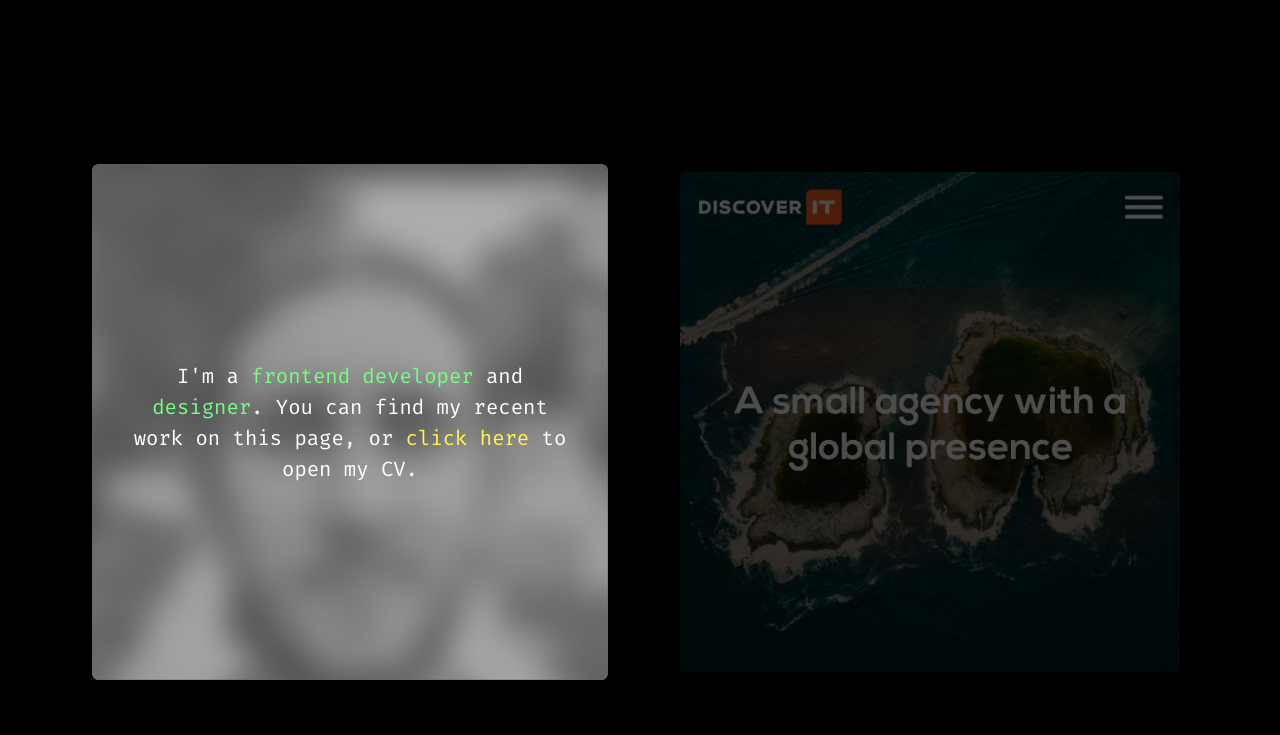
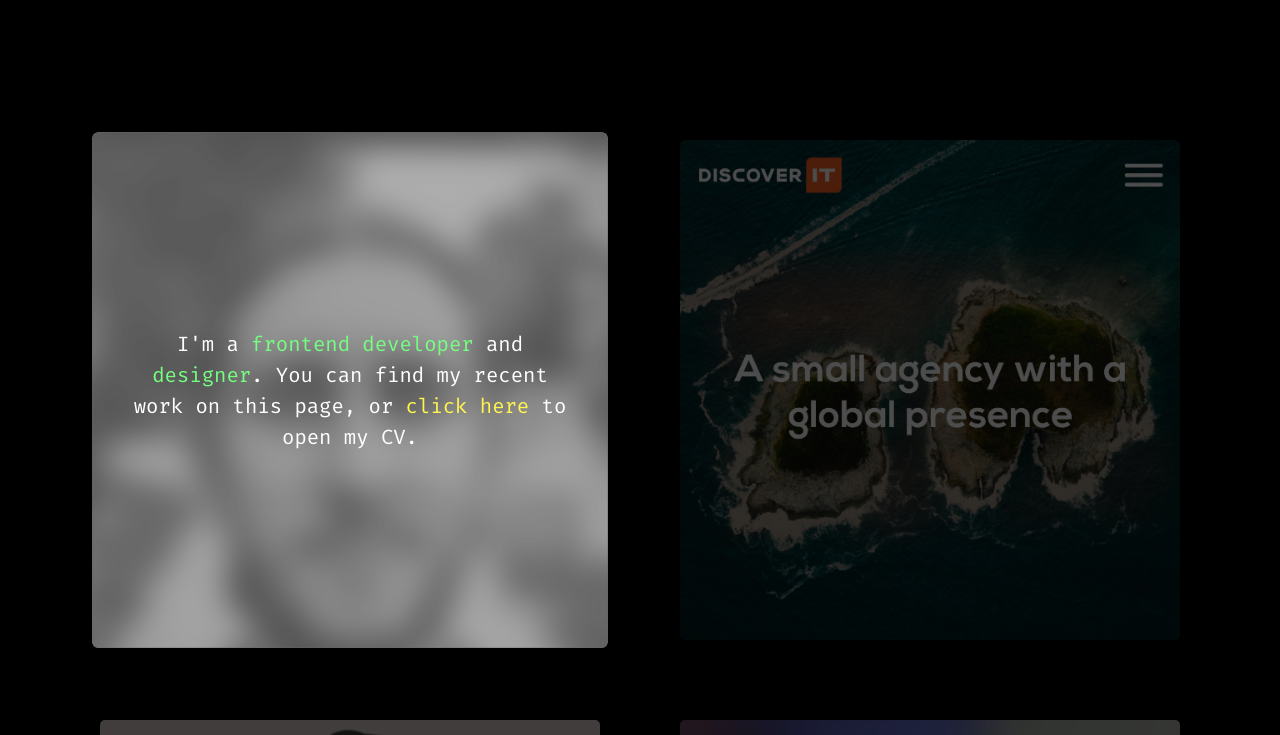
Before and after one commit to domb5041/homepage-3, a Vue app: page / in a window 1280 px wide. Shown: the top 735 px of the page. Built offline with nearby package versions, Linux system fonts and the light colour scheme.

Commit message:
remove redundant code

```diff
--- a/src/App.vue
+++ b/src/App.vue
@@ -135,20 +135,6 @@
 
 <style lang="less">
 	@small-screen: 580px;
-	@medium-screen: 960px;
-	@large-screen: 1200px;
-	@xlarge-screen: 1600px;
-
-	body,
-	html {
-		font-size: 1em;
-		padding: 1em;
-
-		@media (max-width: @small-screen) {
-			font-size: 0.9em;
-			padding: 0.9em;
-		}
-	}
 
 	html {
 		background-color: black;
@@ -176,7 +162,7 @@
 		position: relative;
 		cursor: pointer;
 		@media (max-width: @small-screen) {
-			padding: 40px 10px;
+			padding: 40px 0;
 		}
 	}
 
```
